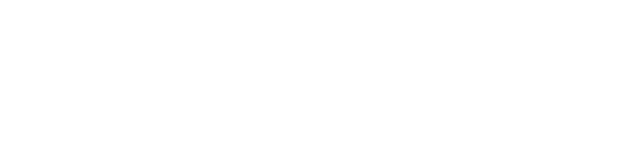
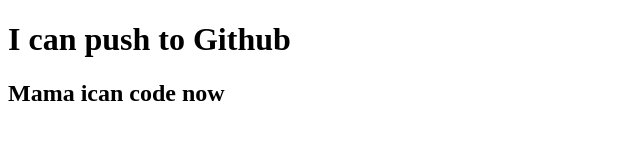
Before and after one commit to ibrahim-dev313/my-second-repo, a plain HTML site: page index.html in a window 1280 px wide. Shown: the whole page, without its empty margins (0-640 px from the left). Drawn offline with Linux system fonts and the light colour scheme.

Commit message:
added header

```diff
--- a/index.html
+++ b/index.html
@@ -7,6 +7,7 @@
   <title>My Second Github Repo</title>
 </head>
 <body>
-
+  <h1>I can push to Github</h1>
+  <h2>Mama ican code now</h2>
 </body>
 </html>
```
